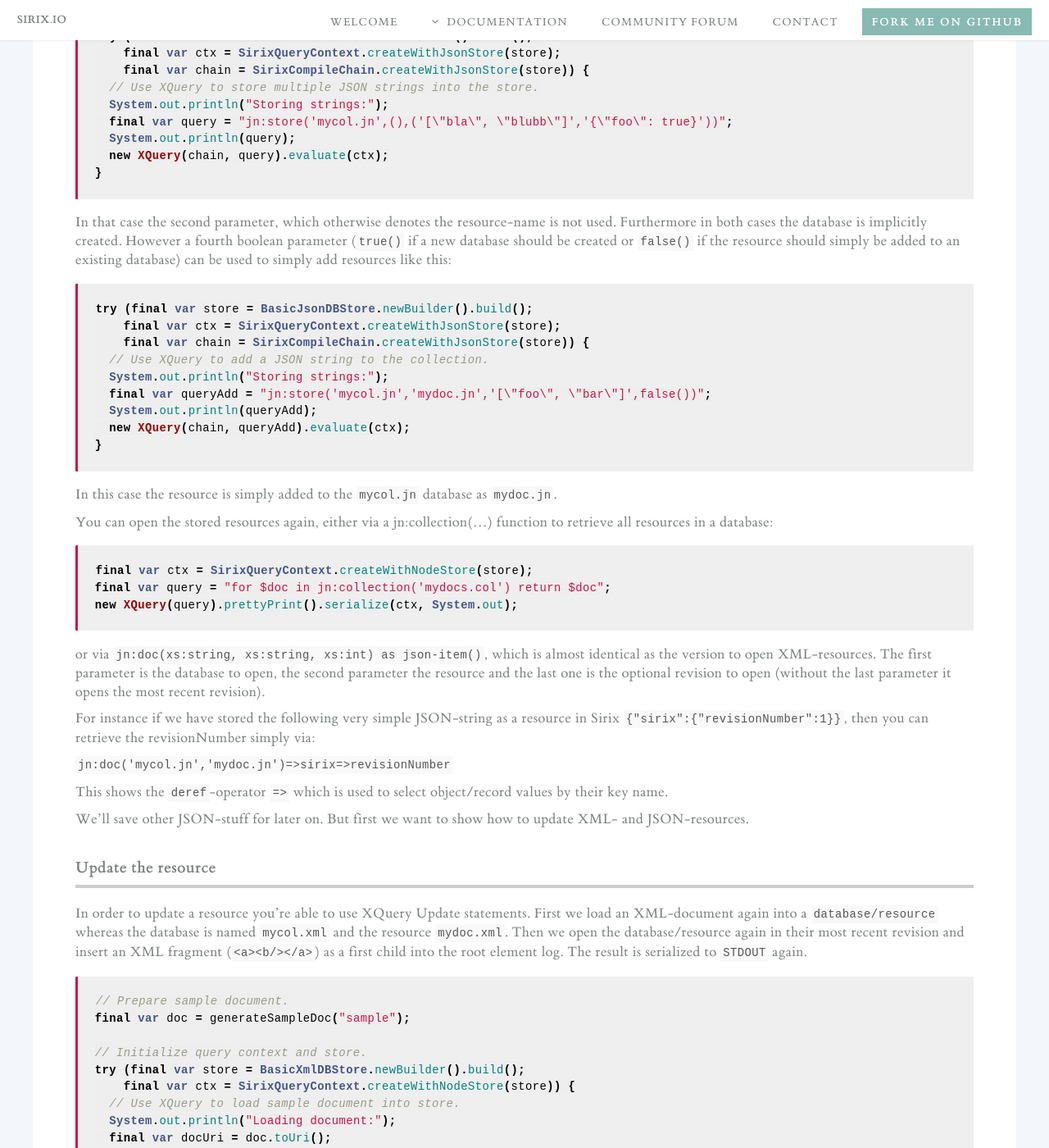
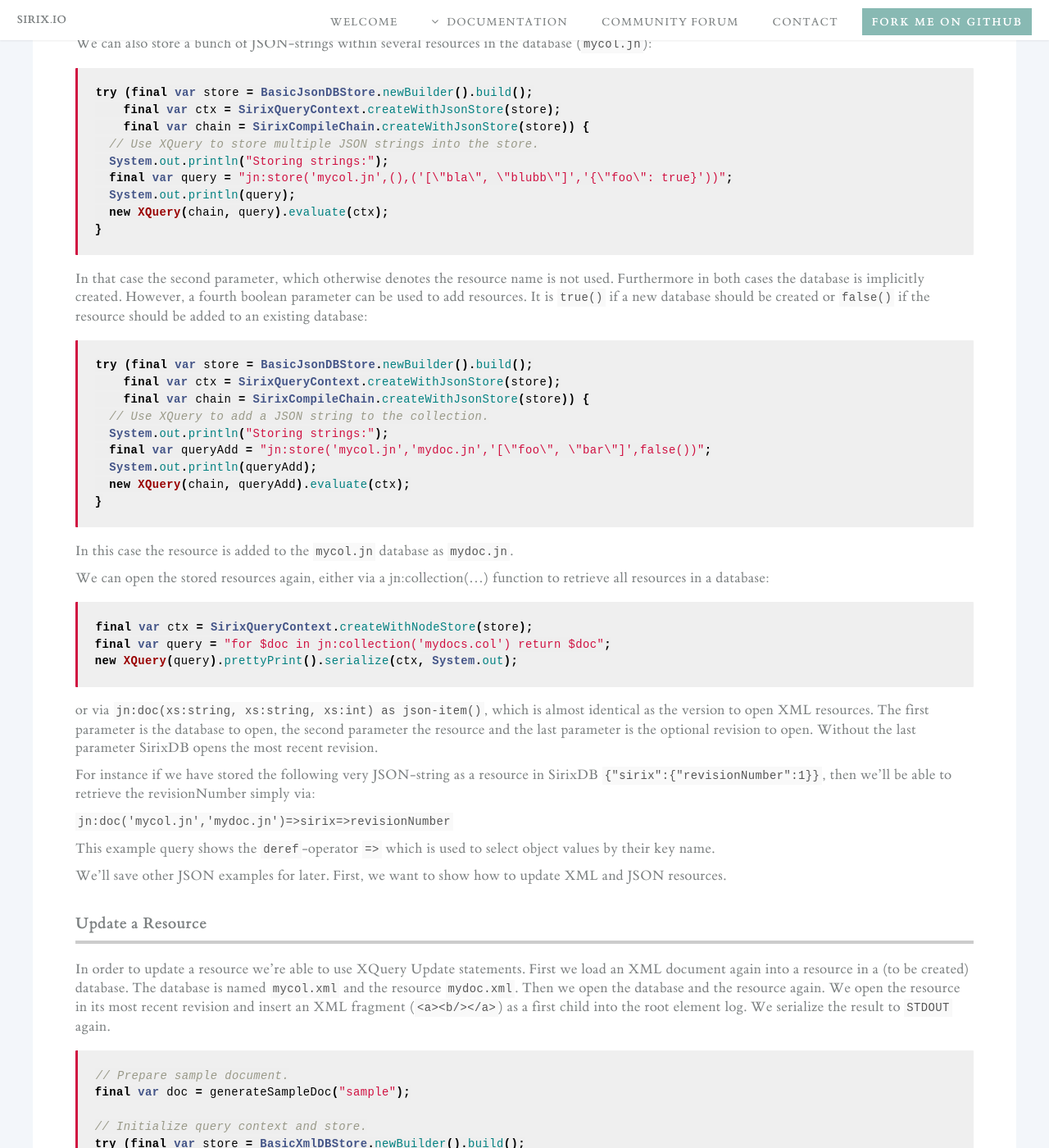
Before and after one commit to sirixdb/sirixdb.github.io, a Jekyll site: the page built from xquery-api.md, in a window 1280 px wide and 1400 px high, scrolled down 3110 px. Shown: the whole window at 82% size. Built offline with Jekyll 4.4.1, drawn with Linux system fonts in a browser that asks for light colours; our own code applies the rules of GitHub Pages for plain Markdown files; some of the changed text lies outside the part shown.

Commit message:
Update xquery-api.md

````diff
--- a/xquery-api.md
+++ b/xquery-api.md
@@ -3,7 +3,7 @@ layout: documentation
 doctitle: XQuery-API
 ---
 
-### Maven artifacts
+## Maven Artifacts
 
 First, you have to get the dependeny on our Sirix XQuery project. At this stage of development please use the latest SNAPSHOT artifacts from the OSS snapshot repository. Just add the following repository section to your POM file:
 
@@ -54,8 +54,8 @@ dependencies {
 }
 ```
 
-### Import and query
-First, you might want to import an XML-document into Sirix and create a first database with the shredded/imported XML-document as a single resource file with the XQuery function `sdb:load(xs:string, xs:string, xs:string) as node()`. The first argument is the database to create, the second the resource which represents the imported XML-document and the third parameter is the resource to import. Then loading the resource again and execute your first query (`sdb:doc('mydoc.col', 'mydoc.xml')/Organization/Project[@id='4711']`):
+## Import and Query
+First, we might want to import an XML document into Sirix. We'll create a database with the imported XML document as a single resource file with the XQuery function `sdb:load(xs:string, xs:string, xs:string) as node()`. The first argument is the database to create, the second the resource which represents the imported XML-document and the third parameter is the resource to import. Then we'll be able to load the resource again and execute our first query (`sdb:doc('mydoc.col', 'mydoc.xml')/Organization/Project[@id='4711']`):
 
 ```java
 final var doc = Paths.get("src", "main", "resources", "orga.xml");
@@ -82,7 +82,7 @@ try (final var store = BasicXmlDBStore.newBuilder().build();
 }
 ```
 
-In the above example you are loading an XML-document from a file into Sirix. You can do the same with XML-documents stored as simple Strings with the store-function:
+In the above example we are importing (loading) an XML document from a file into SirixDB. We can import XML documents stored as simple Strings with the store-function:
 
 ```java
 final var ctx = SirixQueryContext.createWithNodeStore(store);
@@ -90,7 +90,7 @@ final var query = "sdb:store('mydoc.col', 'mydoc.xml', '<xml>foo<bar/></xml>')";
 new XQuery(query).evaluate(ctx);
 ```
 
-Loading a collection of XML files in Sirix is as simple as using the following query for instance (dir is a directory path and you're importing all files with an `.xml` suffix):
+Loading a collection of XML files in SirixDB is as simple as using the following query. `dir` is a directory path and we're importing all files with an `.xml` suffix:
 
 ```java
 final var ctx = SirixQueryContext.createWithNodeStore(store);
@@ -106,7 +106,7 @@ final var query = "for $doc in collection('mydocs.col') return $doc";
 new XQuery(query).prettyPrint().serialize(ctx, System.out);
 ```
 
-In order to store JSON-documents into Sirix the store-function within another namespace (`js`) is used:
+In order to store JSON data in SirixDB we can use the store-function within another namespace (`js`):
 
 ```java
 // Initialize query context and store.
@@ -121,7 +121,7 @@ try (final var store = BasicJsonDBStore.newBuilder().build();
 }
 ```
 
-For sure you can also store a bunch of JSON-strings within several resources in the database (`mycol.jn`):
+We can also store a bunch of JSON-strings within several resources in the database (`mycol.jn`):
 
 ```java
 try (final var store = BasicJsonDBStore.newBuilder().build();
@@ -135,7 +135,7 @@ try (final var store = BasicJsonDBStore.newBuilder().build();
 }
 ```
 
-In that case the second parameter, which otherwise denotes the resource-name is not used. Furthermore in both cases the database is implicitly created. However a fourth boolean parameter (`true()` if a new database should be created or `false()` if the resource should simply be added to an existing database) can be used to simply add resources like this:
+In that case the second parameter, which otherwise denotes the resource name is not used. Furthermore in both cases the database is implicitly created. However, a fourth boolean parameter can be used to add resources. It is `true()` if a new database should be created or `false()` if the resource should be added to an existing database:
 
 ```java
 try (final var store = BasicJsonDBStore.newBuilder().build();
@@ -149,9 +149,9 @@ try (final var store = BasicJsonDBStore.newBuilder().build();
 }
 ```
 
-In this case the resource is simply added to the `mycol.jn` database as `mydoc.jn`.
+In this case the resource is added to the `mycol.jn` database as `mydoc.jn`.
 
-You can open the stored resources again, either via a jn:collection(...) function to retrieve all resources in a database:
+We can open the stored resources again, either via a jn:collection(...) function to retrieve all resources in a database:
 
 ```java
 final var ctx = SirixQueryContext.createWithNodeStore(store);
@@ -159,19 +159,19 @@ final var query = "for $doc in jn:collection('mydocs.col') return $doc";
 new XQuery(query).prettyPrint().serialize(ctx, System.out);
 ```
 
-or via `jn:doc(xs:string, xs:string, xs:int) as json-item()`, which is almost identical as the version to open XML-resources. The first parameter is the database to open, the second parameter the resource and the last one is the optional revision to open (without the last parameter it opens the most recent revision).
+or via `jn:doc(xs:string, xs:string, xs:int) as json-item()`, which is almost identical as the version to open XML resources. The first parameter is the database to open, the second parameter the resource and the last parameter is the optional revision to open. Without the last parameter SirixDB opens the most recent revision.
 
-For instance if we have stored the following very simple JSON-string as a resource in Sirix `{"sirix":{"revisionNumber":1}}`, then you can retrieve the revisionNumber simply via:
+For instance if we have stored the following very JSON-string as a resource in SirixDB `{"sirix":{"revisionNumber":1}}`, then we'll be able to retrieve the revisionNumber simply via:
 
 `jn:doc('mycol.jn','mydoc.jn')=>sirix=>revisionNumber`
 
-This shows the `deref`-operator `=>` which is used to select object/record values by their key name.
+This example query shows the `deref`-operator `=>` which is used to select object values by their key name.
 
-We'll save other JSON-stuff for later on. But first we want to show how to update XML- and JSON-resources.
+We'll save other JSON examples for later. First, we want to show how to update XML and JSON resources.
 
-### Update the resource
+### Update a Resource
 
-In order to update a resource you're able to use XQuery Update statements. First we load an XML-document again into a `database/resource` whereas the database is named `mycol.xml` and the resource `mydoc.xml`. Then we open the database/resource again in their most recent revision and insert an XML fragment (`<a><b/></a>`) as a first child into the root element log. The result is serialized to `STDOUT` again.
+In order to update a resource we're able to use XQuery Update statements. First we load an XML document again into a resource in a (to be created) database. The database is named `mycol.xml` and the resource `mydoc.xml`. Then we open the database and the resource again. We open the resource in its most recent revision and insert an XML fragment (`<a><b/></a>`) as a first child into the root element log. We serialize the result to `STDOUT` again.
 
 ```java
 // Prepare sample document.
@@ -200,24 +200,24 @@ try (final var store = BasicXmlDBStore.newBuilder().build();
   System.out.println();
 }
 ```
-Note, that a transaction is auto-commited in this case and that the element nodes `a` and `b` are stored in a new revision. Thus, in this case we open the most recent revision, which is revision two (bootstrapped revision is 0 with only a document-root node and revision 1 was the initially imported XML-document) and serialize it to `System.out`.
+Note, that a transaction is auto-commited in this case and that the element nodes `a` and `b` are stored in a new revision. Thus, in this case we open the most recent revision, which is revision two. After creating and bootstrapping a resource the revision number is 0 with only a document-root node. Once we commit our imported XML-document we have stored a first revision. We're serializing the stored revision in another query to `STDOUT` again.
 
-Regarding JSON we're currently working on update expressions for our XQuery extension (mainly JSONiq). For now you have to use our transactional cursor based API to update JSON-resources. You could for instance simply open the database with XQuery and get the transactional cursor via the `getTrx()`-method on the result sequence:
+SirixDB currently doesn't support update expressions for the JSON-XQuery extension. For now we have to use the transactional cursor based API to update JSON resources. We can simply open the database with XQuery and get the transactional cursor via the `getTrx()`-method on the result sequence:
 
 ```java
 final var seq = new XQuery(compileChain, query).execute(ctx);
 final var rtx = seq.getTrx();
 ```
 
-In Java or Kotlin we can simply use the transaction to insert whole Object-structures, Arrays, String, Number, Boolean and Null-values.
+In Java or Kotlin we can use the transaction to insert Object-structures, Arrays, String, Number, Boolean and Null-values.
 
-For instance you can simply insert whole JSON-structures as first childs of arrays or as right siblings of array items for instance like this:
+For instance we can insert JSON data as first childs of arrays or as right siblings of array items:
 
 `JsonNodeTrx insertSubtreeAsFirstChild(JsonReader reader)`
 
 `JsonNodeTrx insertSubtreeAsRightSibling(JsonReader reader)`
 
-If the cursor is located on an object node we can insert records (key/value pairs) like this:
+If the cursor is located on an object node we can insert records (key/value pairs):
 
 `JsonNodeTrx insertObjectRecordAsFirstChild(String key, ObjectRecordValue<?> value)`
 
@@ -225,16 +225,16 @@ Object record values can be all JSON node types (`ArrayValue`, `ObjectValue`, `B
 
 `JsonNodeTrx insertObjectRecordAsRightSibling(String key, ObjectRecordValue<?> value)`
 
-All possible methods can be found in the interface `org.sirix.api.json.JsonNodeTrx`.
+We can find alls possible methods in the interface `org.sirix.api.json.JsonNodeTrx`.
 
 ### Temporal axis
-We not only provide all standard XPath axis for the XML-documents stored in Sirix, but also temporal XPath axis, which can be used to analyse how a resource or a subtree therein has changed between several revisions.
+SirixDB not only provides all standard XPath axes for the stored XML documents, but also temporal XPath axes. We can use these axes to analyse how a resource or a subtree therein has changed between several revisions.
 
 Temporal axis are compatible with node tests:
 
 `<temporalaxis>::<nodetest>` is defined as `<temporalaxis>::*/self::<nodetest>`
 
-For instance to simply serialize all revisions, we can use the axis `all-time::`
+For instance to simply serialize all revisions, we can use the axis `all-times::`
 
 ```java
 try (final var store = BasicXmlDBStore.newBuilder().build();
@@ -242,20 +242,20 @@ try (final var store = BasicXmlDBStore.newBuilder().build();
      final var compileChain = SirixCompileChain.createWithNodeStore(store)) {
   System.out.println();
   System.out.println("Query loaded document:");
-  final var queryString = "sdb:doc('mycol.xml', 'mydoc.xml')/log/all-time::*";
+  final var queryString = "sdb:doc('mycol.xml', 'mydoc.xml')/log/all-times::*";
   System.out.println(queryString);
   final var query = new XQuery(compileChain, queryString);
   query.prettyPrint().serialize(ctx, System.out);
 }
 ```
 
-We support a whole bunch of temporal axis: `first::` to get a node in the first revision, `last::` to get a node in the last revision, `previous::` to get the node in the previous revision, `next::` to get the node in the next revision, `future::` and `future-or-self::` to get a node in all future revisions or the current and future revisions, `past::` and `past-or-self::` to get a node in past revisions or the current and past revisions. We have already seen the `all-time::`-axis which iterates over a node in all revisions.
+SirixDB supports a lot of temporal axis: `first::` to get a node in the first revision, `last::` to get a node in the last revision, `previous::` to get the node in the previous revision, `next::` to get the node in the next revision, `future::` and `future-or-self::` to get a node in all future revisions or the current and future revisions, `past::` and `past-or-self::` to get a node in past revisions or the current and past revisions. We have already seen the `all-times::`-axis which iterates over a node in all revisions.
 
-JSON instead has no notion of navigational axis, instead we provide custom functions:
+JSON instead has no notion of navigational axis, instead SirixDB provides custom functions:
 
-- `jn:future($item as json-item(), $includeSelf as xs:boolean) as json-item()*`: Function for selecting a json-item in the future or the future-or-self. The first parameter is the context item. Second parameter is if the current item should be included in the result or not.
+- `jn:future($item as json-item(), $includeSelf as xs:boolean) as json-item()*`: Function for selecting a json-item in the future or the future-or-self. The first parameter is the context item. Second parameter denotes if the current item should be included in the result or not.
 
-- `jn:past($item as json-item(), $includeSelf as xs:boolean) as json-item()*`: Function for selecting a json-item in the past or the past-or-self. The first parameter is the context item. Second parameter is if the current item should be included in the result or not.
+- `jn:past($item as json-item(), $includeSelf as xs:boolean) as json-item()*`: Function for selecting a json-item in the past or the past-or-self. The first parameter is the context item. Second parameter denotes if the current item should be included in the result or not.
 
 - `jn:all-times($item as json-item()) as json-item()+`: Function for selecting a json-item in all revisions.
 
@@ -267,14 +267,14 @@ JSON instead has no notion of navigational axis, instead we provide custom funct
 
 - `jn:next($item as json-item()) as json-item()?`: Function for selecting a json-item in the next revision.
 
-### Open a specific revision
-Once you've stored a few revisions of a resource in Sirix you might want to open a specific revision again. This can simply be done by using a third parameter to the doc-function in the sirix-namespace For instance using
+### Open a Specific Revision
+Once we've stored a few revisions of a resource in SirixDB we might want to open a specific revision again. We can use the `doc` function again, but this time with a third parameter:
 
 `sdb:doc('mycol.xml', 'mydoc.xml', 1)`
 
-This opens the database `mycol.xml` and the resource `mydoc.xml` in revision one. Without the additional revision-number parameter the most recent revision is going to be opened.
+SirixDB opens the database `mycol.xml` and the resource `mydoc.xml` in revision one. Without the additional revision-number parameter SirixDB would have opened the most recent revision.
 
-However, you might also be interested in loading a revision by a given timestamp/point in time. You might simply use the function `sdb:open($database as xs:string, $resource as xs:string, $pointInTime as xs:dateTime) as $doc`.
+However, we might also want to load a revision by a given point in time. We're able to use the function `sdb:open($database as xs:string, $resource as xs:string, $pointInTime as xs:dateTime) as $doc`:
 
 ```java
 try (final var store = BasicXmlDBStore.newBuilder().build();
@@ -288,12 +288,13 @@ try (final var store = BasicXmlDBStore.newBuilder().build();
   query.prettyPrint().serialize(ctx, System.out);
 }
 ```
+We open the resource in the database as it looked like on 2019-04-01 05:00:00.
 
-with the following function you're able to load the database/resource how it looked like between two revisions. Sirix searches for the closest revisions to the given timestamps. The function returns the document node in all revisions, which have been committed in-between.
+With the function `open-revisions` we're able to load all revisions of a resource between two points in time:
 
 `sdb:open-revisions($database as xs:string, $resource as xs:string, $startDateTime as xs:dateTime, $endDateTime as xs:dateTime) as node()*`
 
-A simple example is
+For instance we can use the following Java code:
 
 ```java
 try (final var store = BasicDBStore.newBuilder().build()
@@ -308,8 +309,8 @@ try (final var store = BasicDBStore.newBuilder().build()
 }
 ```
 
-### Transactional cursor based functions
-We also provide a few functions, which are based on the fact that currently when importing data with XQuery we generate hashes for each node as well as the number of descendants. Furthermore we always store the number of children of each node. You can use the function
+### Transactional-Cursor Based Functions
+SirixDB also provides a few functions, which are based on the fact that currently when importing data with XQuery we generate hashes for each node as well as the number of descendants. Furthermore we always store the number of children of each node. You can use the function
 
 `sdb:descendant-count($node as structured-item()) as xs:long`
 
````
